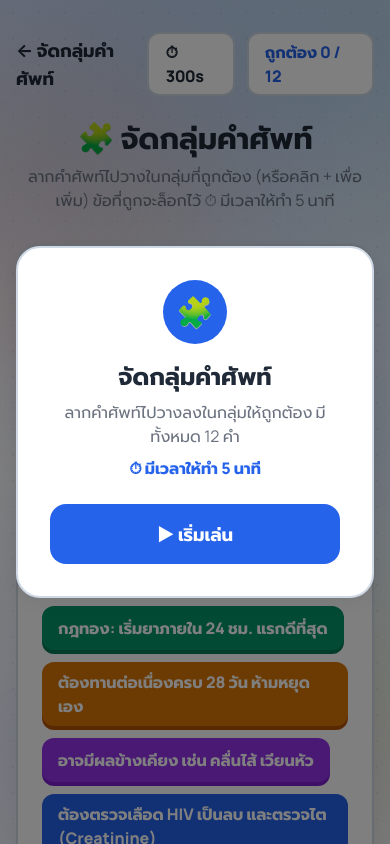
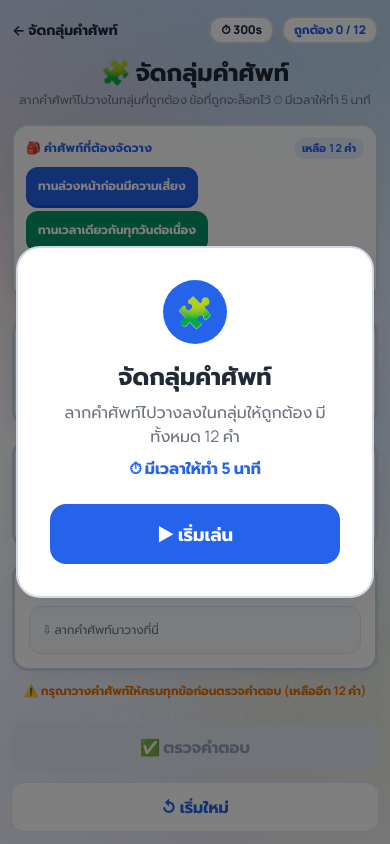
Before and after one commit to Futsu-coder/sex_education, a React (Vite) app: page /groupsort in a window 390 px wide. Built offline with nearby package versions, Linux system fonts and the light colour scheme.

Commit message:
feat: improve UI elements and responsiveness in GroupSortPage

```diff
--- a/src/pages/GroupSortPage.jsx
+++ b/src/pages/GroupSortPage.jsx
@@ -39,16 +39,16 @@ function DraggableItem({ text, isPlaced, isDragging }) {
       ref={setNodeRef}
       {...listeners}
       {...attributes}
-      className={`rounded-xl px-4 py-2 min-h-[44px] flex items-center font-extrabold text-white select-none transition-all touch-none ${
+      className={`rounded-xl px-3 py-1.5 sm:px-4 sm:py-2 min-h-[38px] sm:min-h-[44px] flex items-center text-xs sm:text-base font-extrabold text-white select-none transition-all touch-none ${
         isPlaced
           ? 'opacity-30'
           : isDragging
             ? 'opacity-0'
-            : 'cursor-grab active:cursor-grabbing hover:-translate-y-0.5 hover:shadow-card'
+            : 'cursor-grab active:cursor-grabbing hover:-translate-y-0.5 hover:shadow-card active:scale-95'
       }`}
       style={{
         backgroundColor: GROUP_COLORS[idx % GROUP_COLORS.length],
-        boxShadow: `0 4px 0 ${GROUP_SHADOWS[idx % GROUP_SHADOWS.length]}`,
+        boxShadow: `0 3px 0 ${GROUP_SHADOWS[idx % GROUP_SHADOWS.length]}`,
       }}
     >
       {text}
@@ -70,7 +70,7 @@ function GroupedItem({ text, groupIndex, isDragging, isLocked, isChecked, isCorr
       ref={setNodeRef}
       {...listeners}
       {...attributes}
-      className={`group relative flex min-h-[44px] select-none items-center gap-1 rounded-lg px-3 py-1.5 text-sm font-bold transition-colors touch-none ${
+      className={`group relative flex min-h-[36px] sm:min-h-[44px] select-none items-center gap-1 rounded-lg px-2.5 py-1 sm:px-3 sm:py-1.5 text-xs sm:text-sm font-bold transition-colors touch-none ${
         isLocked
           ? 'bg-white text-accent ring-2 ring-accent'
           : isHighlightedWrong
@@ -83,8 +83,8 @@ function GroupedItem({ text, groupIndex, isDragging, isLocked, isChecked, isCorr
       } ${isDragging ? 'opacity-0' : ''}`}
     >
       {text}
-      {isLocked && <span className="text-accent">✓</span>}
-      {isHighlightedWrong && <span className="text-danger">✕</span>}
+      {isLocked && <span className="text-accent text-xs sm:text-sm">✓</span>}
+      {isHighlightedWrong && <span className="text-danger text-xs sm:text-sm">✕</span>}
       {!isLocked && !isChecked && (
         <button
           type="button"
@@ -93,7 +93,7 @@ function GroupedItem({ text, groupIndex, isDragging, isLocked, isChecked, isCorr
             onRemove(text, groupIndex)
           }}
           onPointerDown={(e) => e.stopPropagation()}
-          className="ml-1 flex min-h-[44px] min-w-[44px] -mr-2 items-center justify-center text-primary/60 hover:text-danger"
+          className="ml-0.5 flex min-h-[32px] min-w-[32px] sm:min-h-[40px] sm:min-w-[40px] -mr-1.5 items-center justify-center text-primary/60 hover:text-danger active:scale-110"
           aria-label={`ลบ ${text}`}
         >
           ✕
@@ -126,11 +126,11 @@ function DroppableGroup({
   return (
     <div
       ref={setNodeRef}
-      className={`rounded-3xl bg-white p-6 shadow-card transition-all duration-200 ${
-        !isChecked && hasIncorrect ? 'scale-[1.02]' : ''
+      className={`rounded-2xl sm:rounded-3xl bg-white p-3.5 sm:p-6 shadow-card transition-all duration-200 ${
+        !isChecked && hasIncorrect ? 'scale-[1.01]' : ''
       }`}
       style={{
-        borderWidth: 4,
+        borderWidth: 3,
         borderStyle: 'solid',
         borderColor: !isChecked && hasIncorrect
           ? '#dc2626'
@@ -145,27 +145,27 @@ function DroppableGroup({
                   : '#cfd9e6',
       }}
     >
-      <div className="mb-4 flex items-center gap-3">
+      <div className="mb-2 sm:mb-4 flex items-center gap-2 sm:gap-3">
         <span
-          className="h-5 w-5 rounded-full flex items-center justify-center text-xs font-bold text-white"
+          className="h-5 w-5 rounded-full flex items-center justify-center text-xs font-bold text-white shrink-0"
           style={{ backgroundColor: GROUP_COLORS[groupIndex] }}
         >
-          {isGroupCorrect ? '✓' : ''}
+          {isGroupCorrect ? '✓' : groupIndex + 1}
         </span>
-        <h3 className="text-lg font-extrabold text-ink">{groupName}</h3>
-        <span className="ml-auto text-xs font-bold text-muted">
-          <span className="tabular-nums">{assignedItems.length}</span> รายการ
+        <h3 className="text-sm sm:text-lg font-extrabold text-ink truncate">{groupName}</h3>
+        <span className="ml-auto text-xs font-bold text-muted shrink-0">
+          <span className="tabular-nums">{assignedItems.length}</span> คำ
         </span>
       </div>
 
-      <div className="flex min-h-[56px] flex-wrap gap-2 rounded-xl bg-slate-50 p-2 border border-slate-200">
+      <div className="flex min-h-[48px] sm:min-h-[56px] flex-wrap gap-1.5 sm:gap-2 rounded-xl bg-slate-50 p-2 border border-slate-200">
         {isEmpty ? (
           <span
-            className={`self-center px-1 text-sm text-muted transition-colors ${
-              isOver ? 'text-primary' : ''
+            className={`self-center px-1 text-xs sm:text-sm text-muted transition-colors ${
+              isOver ? 'text-primary font-bold' : ''
             }`}
           >
-            ⇩ ลากคำศัพท์มาวางที่นี่ หรือคลิก + ด้านล่าง
+            ⇩ ลากคำศัพท์มาวางที่นี่
           </span>
         ) : (
           assignedItems.map((text) => (
@@ -392,17 +392,17 @@ function GroupSortPage() {
       <PageBlobs variant="groupsort">
         {showConfetti && <Confetti />}
         <div
-          className="mx-auto max-w-4xl px-4 py-8"
+          className="mx-auto max-w-4xl px-3 py-4 sm:px-4 sm:py-8"
           style={hasStarted ? undefined : { height: '100vh', overflow: 'hidden' }}
         >
           {/* Header */}
-          <div className="mb-6 flex animate-fade-up items-center justify-between">
-            <Link to="/" className="text-lg font-bold hover:underline">
+          <div className="mb-3 sm:mb-6 flex animate-fade-up items-center justify-between gap-2">
+            <Link to="/" className="text-sm sm:text-lg font-bold hover:underline">
               ← จัดกลุ่มคำศัพท์
             </Link>
-            <div className="flex items-center gap-3">
+            <div className="flex items-center gap-2 sm:gap-3">
               <span
-                className={`rounded-xl border-2 bg-white px-4 py-1.5 font-extrabold tabular-nums ${
+                className={`rounded-xl border-2 bg-white px-2.5 py-1 sm:px-4 sm:py-1.5 text-xs sm:text-sm font-extrabold tabular-nums ${
                   timeLeft <= 60
                     ? 'border-danger text-danger'
                     : 'border-[#cfd9e6] text-ink'
@@ -410,34 +410,40 @@ function GroupSortPage() {
               >
                 ⏱ {timeLeft}s
               </span>
-              <span className="rounded-xl border-2 border-[#cfd9e6] bg-white px-4 py-1.5 font-extrabold text-primary">
+              <span className="rounded-xl border-2 border-[#cfd9e6] bg-white px-2.5 py-1 sm:px-4 sm:py-1.5 text-xs sm:text-sm font-extrabold text-primary">
                 ถูกต้อง <span className="tabular-nums">{lockedCount}</span> / {totalItems}
               </span>
             </div>
           </div>
 
-          <div className="mb-8 animate-fade-up text-center" style={{ animationDelay: '0.05s' }}>
-            <h1 className="mb-2 text-3xl font-extrabold sm:text-4xl">
+          <div className="mb-4 sm:mb-8 animate-fade-up text-center" style={{ animationDelay: '0.05s' }}>
+            <h1 className="mb-1 sm:mb-2 text-2xl font-extrabold sm:text-4xl">
               🧩 จัดกลุ่มคำศัพท์
             </h1>
-            <p className="text-muted">
-              ลากคำศัพท์ไปวางในกลุ่มที่ถูกต้อง (หรือคลิก + เพื่อเพิ่ม) ข้อที่ถูกจะล็อกไว้
-              ⏱ มีเวลาให้ทำ 5 นาที
+            <p className="text-xs sm:text-base text-muted">
+              ลากคำศัพท์ไปวางในกลุ่มที่ถูกต้อง ข้อที่ถูกจะล็อกไว้ ⏱ มีเวลาให้ทำ 5 นาที
             </p>
           </div>
 
-          {/* Available items */}
+          {/* Sticky Word Tray */}
           <div
-            className="mb-8 animate-fade-up rounded-3xl bg-white p-6 shadow-card border-2 border-[#cfd9e6]"
+            className="sticky top-2 z-20 mb-4 sm:mb-8 animate-fade-up rounded-2xl sm:rounded-3xl bg-white/95 p-3 sm:p-5 shadow-card backdrop-blur-sm border-2 border-[#cfd9e6]"
             style={{ animationDelay: '0.1s' }}
           >
-            <h2 className="mb-4 text-sm font-extrabold uppercase tracking-wide text-primary">
-              🎒 คำศัพท์ที่ต้องจัดวาง
-            </h2>
+            <div className="mb-2 sm:mb-3 flex items-center justify-between">
+              <h2 className="text-xs sm:text-sm font-extrabold uppercase tracking-wide text-primary">
+                🎒 คำศัพท์ที่ต้องจัดวาง
+              </h2>
+              {!allCorrect && (
+                <span className="rounded-full bg-primary/10 px-2 py-0.5 text-[11px] sm:text-xs font-bold text-primary">
+                  เหลือ <span className="tabular-nums">{totalItems - placedCount}</span> คำ
+                </span>
+              )}
+            </div>
             {allCorrect ? (
-              <p className="font-extrabold text-accent">✅ จัดวางครบและถูกต้องทั้งหมด!</p>
+              <p className="text-sm sm:text-base font-extrabold text-accent">✅ จัดวางครบและถูกต้องทั้งหมด!</p>
             ) : (
-              <div className="flex flex-wrap gap-3">
+              <div className="flex max-h-[120px] sm:max-h-none flex-wrap gap-1.5 sm:gap-3 overflow-y-auto pr-1">
                 {groupSortItems
                   .filter((i) => !isLockedText(i.text))
                   .map((item) => (
@@ -453,7 +459,7 @@ function GroupSortPage() {
           </div>
 
           {/* Groups */}
-          <div className="grid grid-cols-1 gap-6 md:grid-cols-2">
+          <div className="grid grid-cols-1 gap-3 sm:gap-6 sm:grid-cols-2">
             {groups.map((groupName, gi) => (
               <DroppableGroup
                 key={groupName}
@@ -473,24 +479,24 @@ function GroupSortPage() {
 
           {/* Unplaced & unlocked hints */}
           {!isChecked && placedCount < totalItems && (
-            <p className="mt-4 text-center text-sm font-bold text-amber-600">
+            <p className="mt-3 sm:mt-4 text-center text-xs sm:text-sm font-bold text-amber-600">
               ⚠️ กรุณาวางคำศัพท์ให้ครบทุกข้อก่อนตรวจคำตอบ (เหลืออีก {totalItems - placedCount} คำ)
             </p>
           )}
           {!isChecked && placedCount === totalItems && lockedCount < totalItems && (
-            <p className="mt-4 text-center text-sm font-bold text-primary">
+            <p className="mt-3 sm:mt-4 text-center text-xs sm:text-sm font-bold text-primary">
               ✨ วางครบทุกคำแล้ว สามารถกดตรวจคำตอบได้เลย!
             </p>
           )}
 
           {/* Actions */}
           {!isChecked && !timeUp && (
-            <div className="mt-8 flex flex-col justify-center gap-4 sm:flex-row">
+            <div className="mt-6 sm:mt-8 flex flex-col justify-center gap-3 sm:gap-4 sm:flex-row">
               <button
                 type="button"
                 onClick={checkAnswer}
                 disabled={placedCount < totalItems}
-                className={`rounded-2xl px-8 py-4 text-lg font-extrabold transition-all duration-200 active:translate-y-0 active:scale-[0.98] ${
+                className={`rounded-xl sm:rounded-2xl px-6 sm:px-8 py-3 sm:py-4 text-base sm:text-lg font-extrabold transition-all duration-200 active:translate-y-0 active:scale-[0.98] ${
                   placedCount === totalItems
                     ? 'bg-accent text-white hover:-translate-y-0.5 hover:shadow-lift'
                     : 'cursor-not-allowed bg-slate-200 text-slate-400'
@@ -501,7 +507,7 @@ function GroupSortPage() {
               <button
                 type="button"
                 onClick={reset}
-                className="rounded-2xl bg-white px-8 py-4 text-lg font-extrabold text-primary ring-1 ring-slate-200 transition-all duration-200 hover:-translate-y-0.5 hover:ring-primary active:translate-y-0 active:scale-[0.98]"
+                className="rounded-xl sm:rounded-2xl bg-white px-6 sm:px-8 py-3 sm:py-4 text-base sm:text-lg font-extrabold text-primary ring-1 ring-slate-200 transition-all duration-200 hover:-translate-y-0.5 hover:ring-primary active:translate-y-0 active:scale-[0.98]"
               >
                 ↺ เริ่มใหม่
               </button>
```
